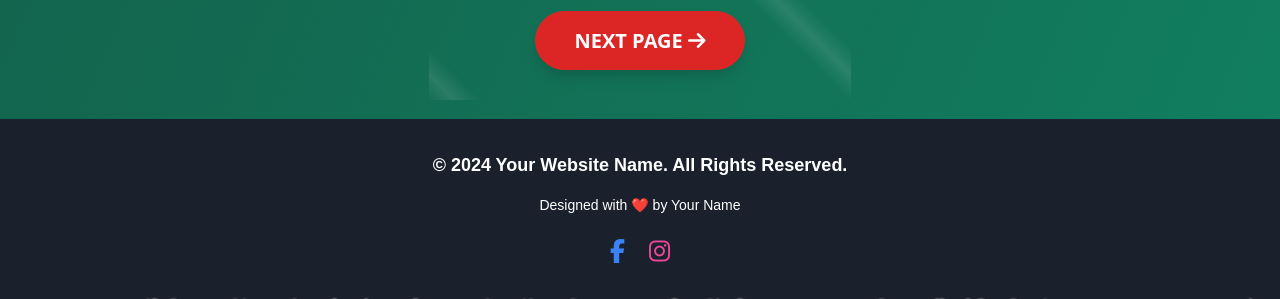
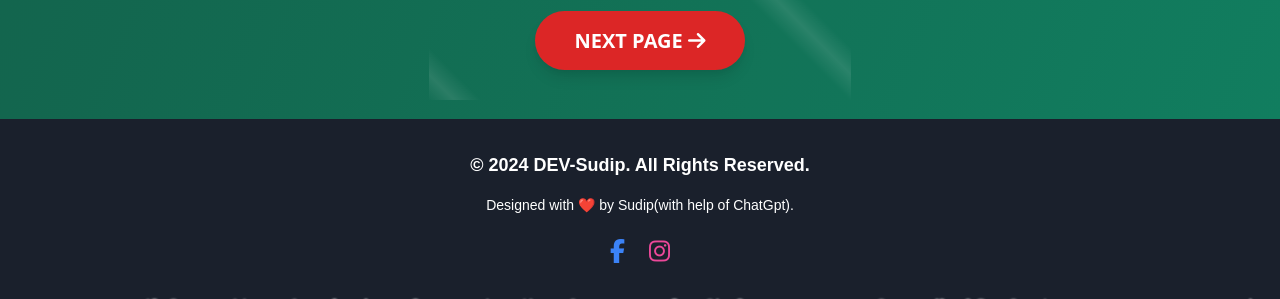
Before and after one commit to universal-coder21/Christmass, a plain HTML site: page index.html in a window 1280 px wide. Shown: the part 2755-3054 px from the top of the page. Drawn offline with nearby package versions, Linux system fonts and the light colour scheme.

Commit message:
Update index.html

```diff
--- a/index.html
+++ b/index.html
@@ -356,7 +356,7 @@
                     class="card-content bg-white bg-opacity-10 backdrop-blur-lg rounded-2xl p-8 shadow-xl transform transition-all duration-500">
                     <div class="text-red-400 text-6xl mb-6 float">🎄</div>
                     <h3 class="text-2xl font-bold text-white mb-4">Share Christmas Wishes</h3>
-                    <p class="text-gray-200">Send personalized holiday greetings to your loved ones</p>
+                    <p class="text-gray-200">Send personalized holiday greetings to Me(Sudip)</p>
                     <button onclick="openWishesModal()"
                         class="mt-6 bg-white bg-opacity-20 hover:bg-opacity-30 text-white px-6 py-2 rounded-full transition-all duration-300">
                         Send Wishes
@@ -497,10 +497,10 @@
     <footer class="bg-gray-900 text-white py-8">
         <div class="container mx-auto text-center">
             <p class="text-lg font-semibold mb-4">
-                &copy; 2024 Your Website Name. All Rights Reserved.
+                &copy; 2024 DEV-Sudip. All Rights Reserved.
             </p>
             <p class="text-sm mb-6">
-                Designed with ❤️ by Your Name
+                Designed with ❤️ by Sudip(with help of ChatGpt).
             </p>
             <div class="flex justify-center space-x-6">
                 <a href="https://www.facebook.com/profile.php?id=100094602130847" target="_blank"
```
